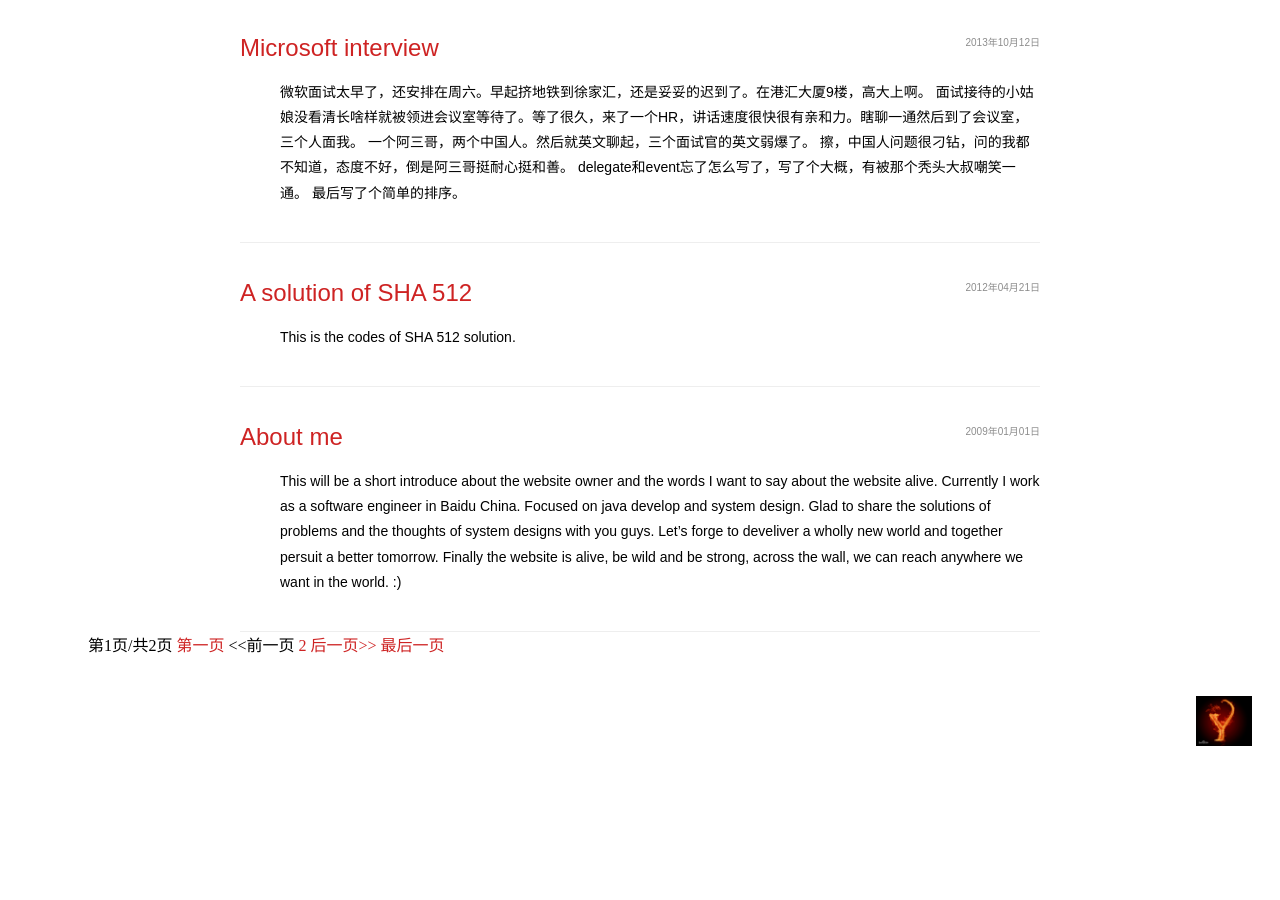
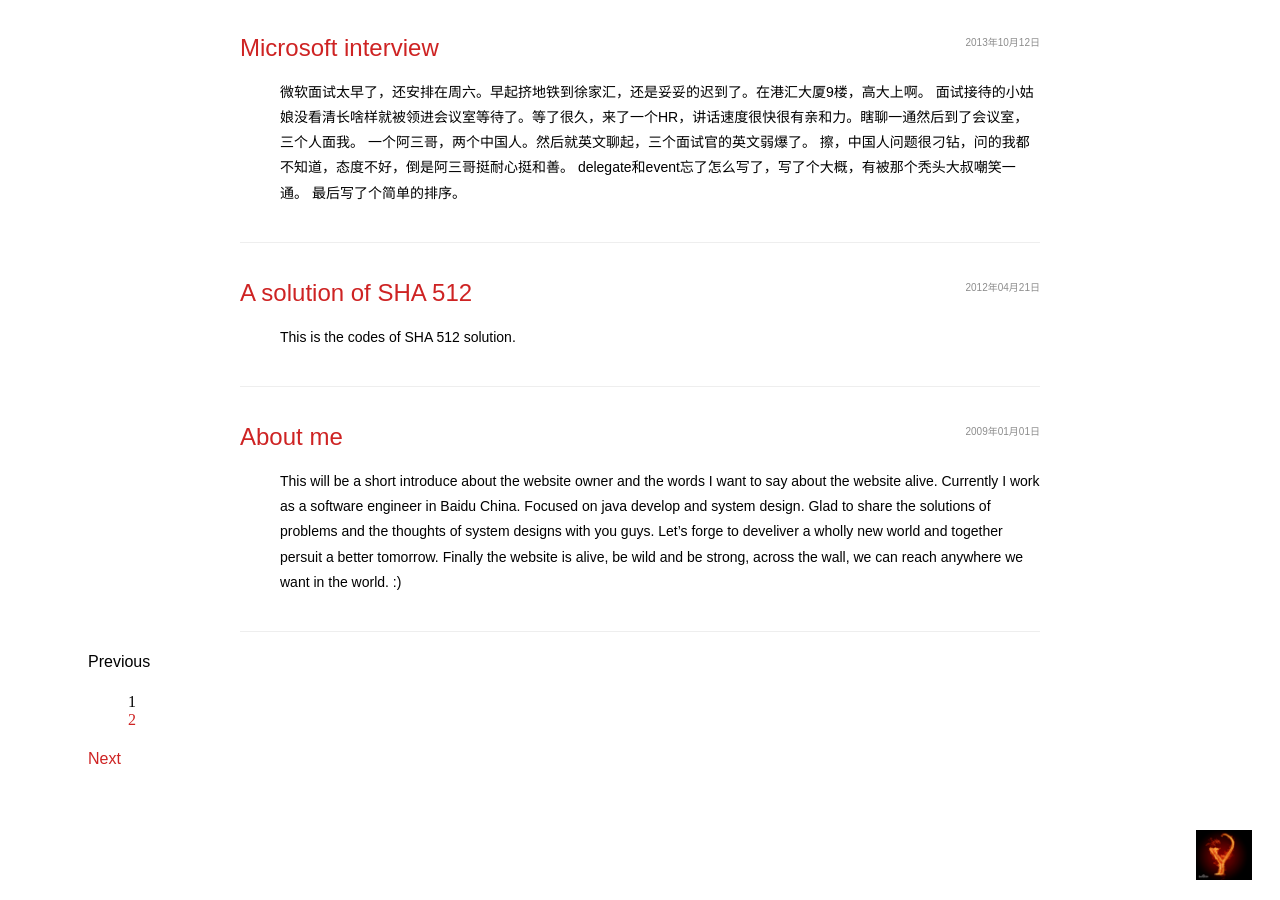
Before and after one commit to yinhaomin/yinhaomin.github.io, a Jekyll site: the page built from index.html, in a window 1280 px wide and 900 px high, scrolled down 1356 px. Built offline with Jekyll 4.4.1, drawn with Linux system fonts in a browser that asks for light colours; the list of posts is cut into pages by our own code; before the commit the page ends 2122 px from its top, so only the background shows below that.

Commit message:
Update index.html

```diff
--- a/index.html
+++ b/index.html
@@ -17,32 +17,30 @@
   {% endfor %}
 </ul>
 
-<div id="pagination">
-<div class="pagenavi">
-<span class="page_number">第{{paginator.page}}页/共{{paginator.total_pages}}页</span>
-<a href="/">第一页</a>
-{% if paginator.previous_page %}
-{% if paginator.previous_page == 1 %}
-<a href="/" class="current"><<前一页</a>
-{% else %}
-<a href="/page{{paginator.previous_page}}"><<前一页</a>
-{% endif %}
-{% else %}
-<span><<前一页</span>
-{% endif %}
-{% for count in (2..paginator.total_pages) limit:8 %}
-{% if count == paginator.page %}
-<span class="current-page">{{count}}</span>
-{% else %}
-<a href="/page{{count}}">{{count}}</a>
-{% endif %}
-{% endfor %}
+<div id="post-pagination" class="pagination">
+  {% if paginator.previous_page %}    <p class="previous">
+      {% if paginator.previous_page == 1 %}        <a href="/">Previous</a>
+      {% else %}        <a href="{{ paginator.previous_page_path }}">Previous</a>
+      {% endif %}    </p>
+  {% else %}    <p class="previous disabled">
+      <span>Previous</span>
+    </p>
+  {% endif %}  <ul class="pages">
+    <li class="page">
+      {% if paginator.page == 1 %}        <span class="current-page">1</span>
+      {% else %}        <a href="/">1</a>
+      {% endif %}    </li>
 
-{% if paginator.next_page %}
-<a href="/page{{paginator.next_page}}">后一页>></a>
-{% else %}
-<span>后一页>></span>
-{% endif %}
-<a href="/page{{paginator.total_pages}}">最后一页</a>
-</div>
-</div>
+    {% for count in (2..paginator.total_pages) %}      <li class="page">
+        {% if count == paginator.page %}          <span class="current-page">{{ count }}</span>
+        {% else %}          <a href="/page{{ count }}">{{ count }}</a>
+        {% endif %}      </li>
+    {% endfor %}  </ul>
+
+  {% if paginator.next_page %}    <p class="next">
+      <a href="{{ paginator.next_page_path }}">Next</a>
+    </p>
+  {% else %}    <p class="next disabled">
+      <span>Next</span>
+    </p>
+  {% endif %}</div>
```
